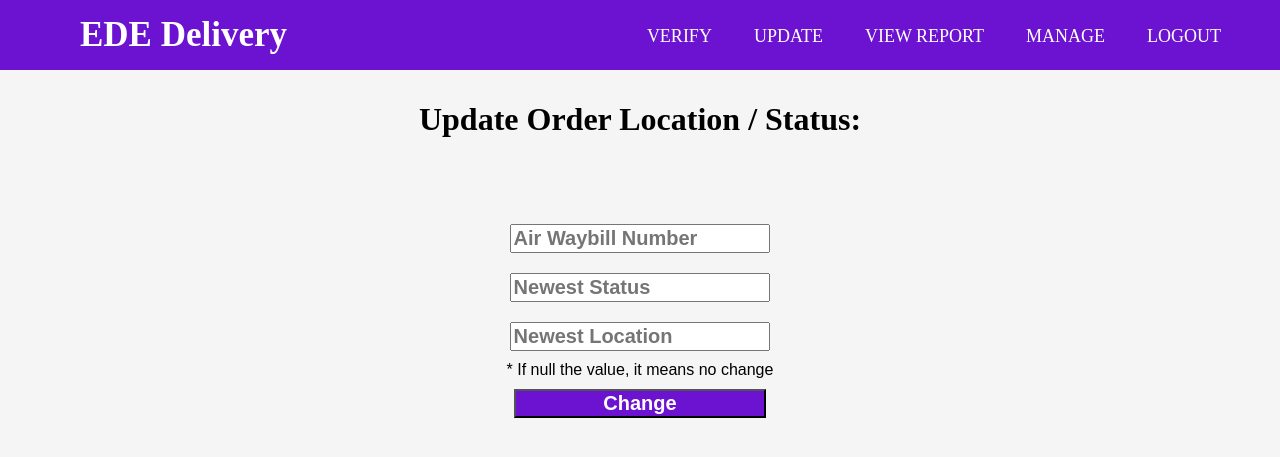
After one commit to dannyCHW/4523M_project, a PHP site: page /update.html in a window 1280 px wide. The commit adds this page. Shown: the top 457 px of the page. Run offline with PHP 8.4, Linux system fonts and the light colour scheme; some libraries are stand-ins or nearby versions.

Commit message:
update demo

```diff
--- a/style.css
+++ b/css/update.css
@@ -83,86 +83,34 @@ nav #icon{
 	}
 }
 
-div.slider{
-	width:auto;
-	padding:0px;
-	margin: 0px;
-	top: 0;
-	height:400px;
-	background-image:url('country.jpg');
+div.form{
+  font-family:Arial;
+  display: block;
+  text-align: center;
 }
-div.Mian_Title h1{
-	text-align:center;
+div.form input{
+  font-size: 20px;
+  font-weight: bold;
+  margin: 10px;
+  width: 20%;
 }
-div.Mian_Title h3{
-	text-align:center;
+div.form select{
+  font-size: 20px;
+  font-weight: bold;
 }
-.start {
-	background-color:#ffffff;
-	border-radius:28px;
-	border:1px solid #0dcfff;
-	display:inline-block;
-	cursor:pointer;
-	color:#3de8ff;
-	font-family:Arial;
-	font-size:20px;
-	font-weight:bold;
-	padding:18px 33px;
-	text-decoration:none;
-	text-shadow:0px 1px 0px #2f6627;
+@media (max-width:1150px){
+  div.form input{
+    width: 30%;
+  }
 }
+div.form input.location {
 
-.subTitle h1{
-	text-align:center;
 }
+h1{
+  text-align: center;
+}
+.submit{
+  background-color: #6B13D1;
+  color:white;
 
-.subTitle h1{
-	text-align:center;
 }
-
-
-input[type=text], input[type=password] {
-	width: 50%;
-	padding: 15px;
-	margin: 5px 0 22px 0;
-	display: inline-block;
-	border: none;
-	background: #f1f1f1;
-  }
-
-  input[type=text]:focus, input[type=password]:focus {
-	background-color: #ddd;
-	outline: none;
-  }
-
-
-
-/* Set a style for the submit/register button */
-.registerbtn {
-	background-color: #6B13D1;
-	color: white;
-	padding: 16px 20px;
-	margin: 8px 0;
-	border: none;
-	cursor: pointer;
-	width: 50%;
-	opacity: 0.9;
-  }
-
-  .registerbtn:hover {
-	opacity:1;
-  }
-
-
-  .slideshow-container {
-	max-width: 1000px;
-	position: relative;
-	margin: auto;
-  }
-
-  .r_text{
-	color:#504a57;
-  }
-
-
-/* Main Page End */
--- /dev/null
+++ b/update.html
@@ -0,0 +1,63 @@
+<!DOCTYPE html>
+<html>
+<head>
+	<meta charset="utf-8">
+	<title>First Page</title>
+	<meta name = "viewport" content="width=device-width, initial-scale=1.0">
+	<link rel = "stylesheet" href="css/update.css">
+	<script src="http://kit.fontawesome.com/a076d05399.js"></script>
+	<script src="http://code.jquery.com/jquery-3.4.1.js"></script>
+	<script>
+	$(document).ready(function(){
+		$('#icon').click(function(){
+			$('ul').toggleClass('show');
+		});
+	});
+	</script>
+</head>
+
+
+<body>
+	<nav class="head">
+		<label class = "logo">EDE Delivery</label>
+			<ul>
+				<li><a href="verify.html">Verify</a></li>
+				<li><a href="update.html">Update</a></li>
+				<li><a href="report.html">View Report</a></li>
+				<li><a href="staffManage.html">Manage</a></li>
+        <li><a href="stafflogin.html">Logout</a></li>
+			</ul>
+			<label id="icon">
+				<i class="fas fa-bars"></i>
+			</label>
+	</nav>
+<!-- 偷塞位 -->
+  <br/>  <br/>  <br/>  <br/>
+  <h1>Update Order Location / Status:</h1>
+  <br /><br /><br />
+  <!-- 偷塞位 -->
+
+  <!-- form -->
+  <div class="form">
+    <form action="#" method="post" class="verifyForm">
+      <input type="number"  placeholder="Air Waybill Number"  required/> <br />
+
+      <input list="status" placeholder="Newest Status"/>
+      <datalist id="status">
+        <option value="In Transit">
+        <option value="Delivering">
+        <option value="Completed">
+      </datalist><br/>
+
+      <input type="text"  placeholder="Newest Location"  class="localtion"/> <br />
+
+      <label for="size_3">* If null the value, it means no change</label><br/>
+
+      <input id="update" type="submit" value="Change" class="submit" />
+
+
+  </form>
+  </div>
+
+</body>
+</html>
```
